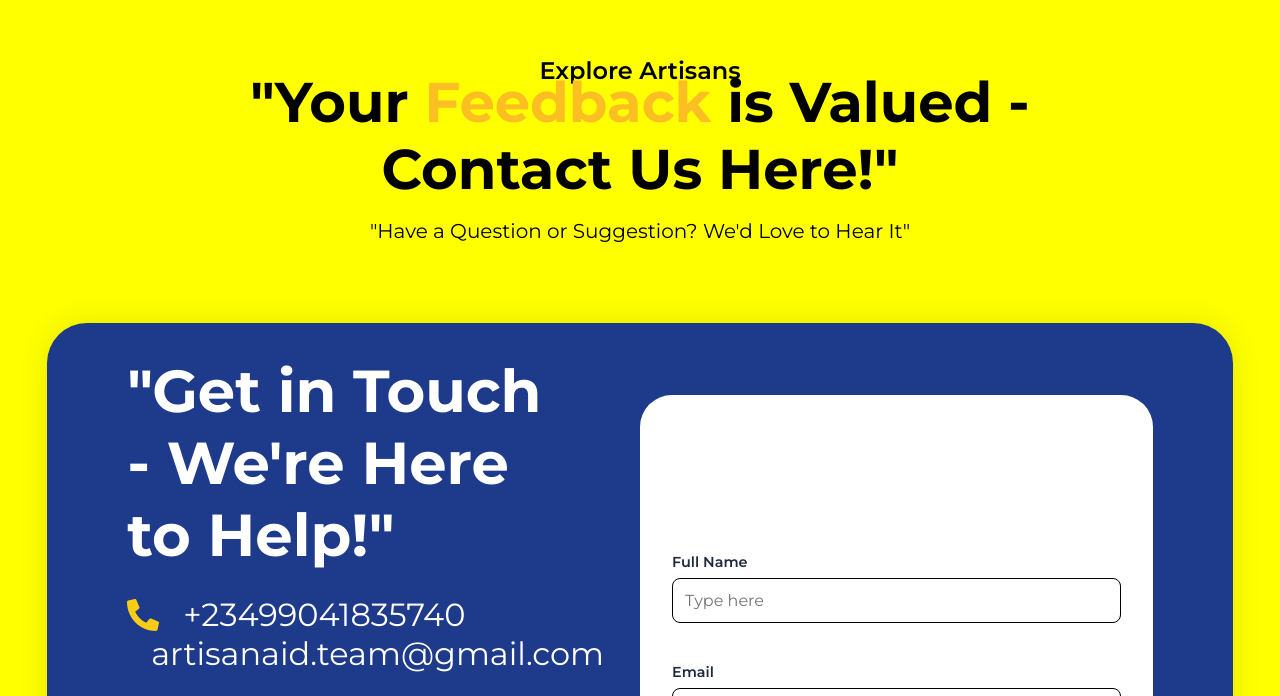
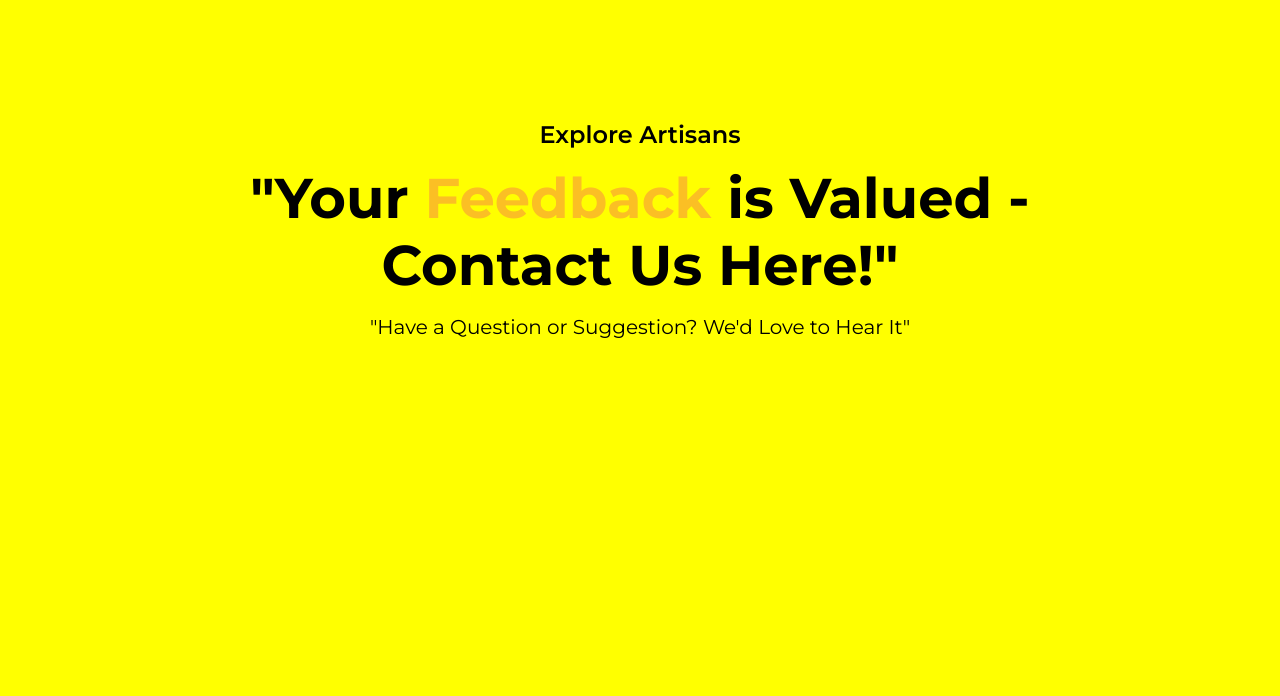
Before and after one commit to ozi-Shalom2333/artisian-aid, a React (Vite) app: page /contact in a window 1280 px wide. Shown: the part 104-800 px from the top of the page. Built offline with nearby package versions, Linux system fonts and the light colour scheme.

Commit message:
new push

```diff
--- a/src/pages/CategoryPage.jsx
+++ b/src/pages/CategoryPage.jsx
@@ -55,6 +55,18 @@ const CategoryPage = () => {
           <FaPaintBrush className="category-icon" />
           <span className="category-label">Painting</span>
         </div>
+        <div className="category-item-box">
+          <FaHammer className="category-icon" />
+          <span className="category-label">Carpentry</span>
+        </div>
+        <div className="category-item-box">
+          <FaLeaf className="category-icon" />
+          <span className="category-label">Gardening</span>
+        </div>
+        <div className="category-item-box">
+          <FaPaintBrush className="category-icon" />
+          <span className="category-label">Painting</span>
+        </div>
       </div>
     </div>
   );
--- a/src/pages/Contact.jsx
+++ b/src/pages/Contact.jsx
@@ -17,7 +17,7 @@ const Contact = () => {
         </p>
       </div>
 
-      {/* Now form-section comes after the content */}
+
       <div className="form-section">
         <div className="form-left">
           <h2 className="form-heading">"Get in Touch - We're Here to Help!"</h2>
--- a/src/styles/categorypage.css
+++ b/src/styles/categorypage.css
@@ -2,7 +2,7 @@
 .category-page-container {
     position: relative;
     width: 100%;
-    height: 100%;
+    height: max-content;
     display: flex;
     flex-direction: column;
     align-items: center;
@@ -17,7 +17,7 @@
   .category-title-section {
     width: 100%;
     height: 100vh;
-    background-image: url('/Body.png');
+
     background-color: #42b5fd;
     background-size: cover;
     background-position: center;
@@ -51,7 +51,7 @@
     display: flex;
     justify-content: center;
     flex-wrap: wrap;
-    gap: 40px;
+    gap: 60px;
     padding: 40px 20px;
     margin-top: 50px;
   }
@@ -62,8 +62,8 @@
     align-items: center;
     justify-content: center;
     text-align: left;
-    width: 340px;
-    height: 120px;
+    width: 380px;
+    height: 160px;
     padding: 30px;
     background-color: #ffffff;
     border-radius: 10px;
@@ -81,6 +81,7 @@
   .category-icon {
     font-size: 3rem;
     margin-right: 15px;
+    color: #42b5fd;
   }
 
   .category-label {
--- a/src/styles/contact.css
+++ b/src/styles/contact.css
@@ -1,7 +1,7 @@
 .contact-container {
     position: relative;
     width: 100%;
-    height: 100%;
+    height: max-content;
     background-color: yellow;
 
     display: flex;
@@ -15,10 +15,12 @@
   .content-1 {
     width: 100%;
     height: 100vh;
+    justify-content: center;
+    align-items: center;
     text-align: center;
     padding: 2rem 1rem;
     z-index: 10;
-    margin-top: 6rem;
+    margin-top: 10rem;
     padding-bottom: 3rem;
   }
 
@@ -26,7 +28,7 @@
     color: black;
     font-weight: 600;
     font-size: 1.5rem;
-    margin-bottom: -1rem;
+    margin-bottom: 1rem;
   }
 
   .title {
@@ -52,7 +54,7 @@
     display: flex;
     justify-content: space-between;
     align-items: flex-start;
-    background: #1e3a8a;
+    background: #2f80ed;
     color: white;
     border-radius: 2.5rem;
     padding: 2rem;
@@ -83,6 +85,7 @@
     font-size: 3.7rem;
     font-weight: 700;
     margin-bottom: 1.5rem;
+    margin-top: 2.5rem;
   }
 
   .contact-detail {
@@ -142,6 +145,7 @@
   .contact-form textarea {
     height: max-content;
     min-height: 10rem;
+    resize: none;
 
 
   }
```
